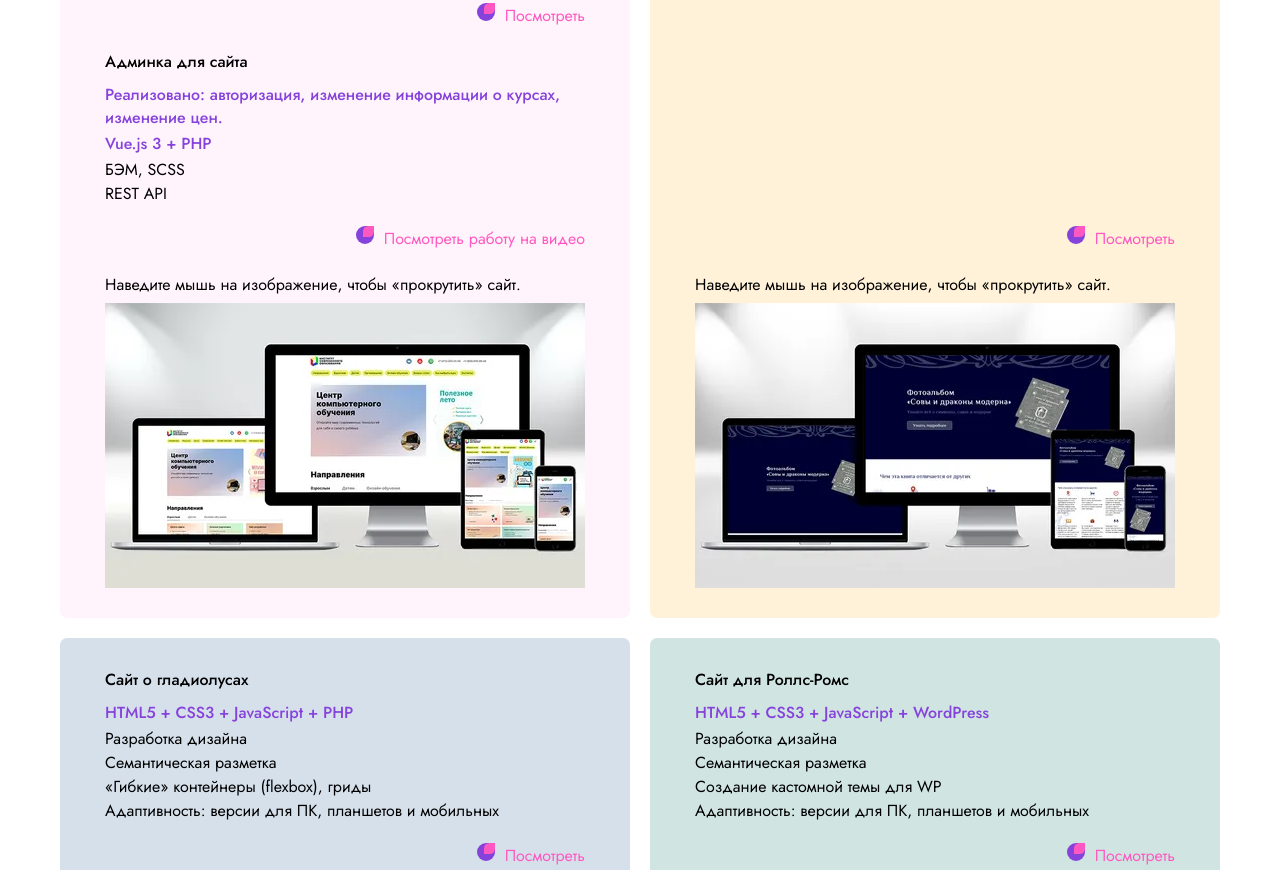
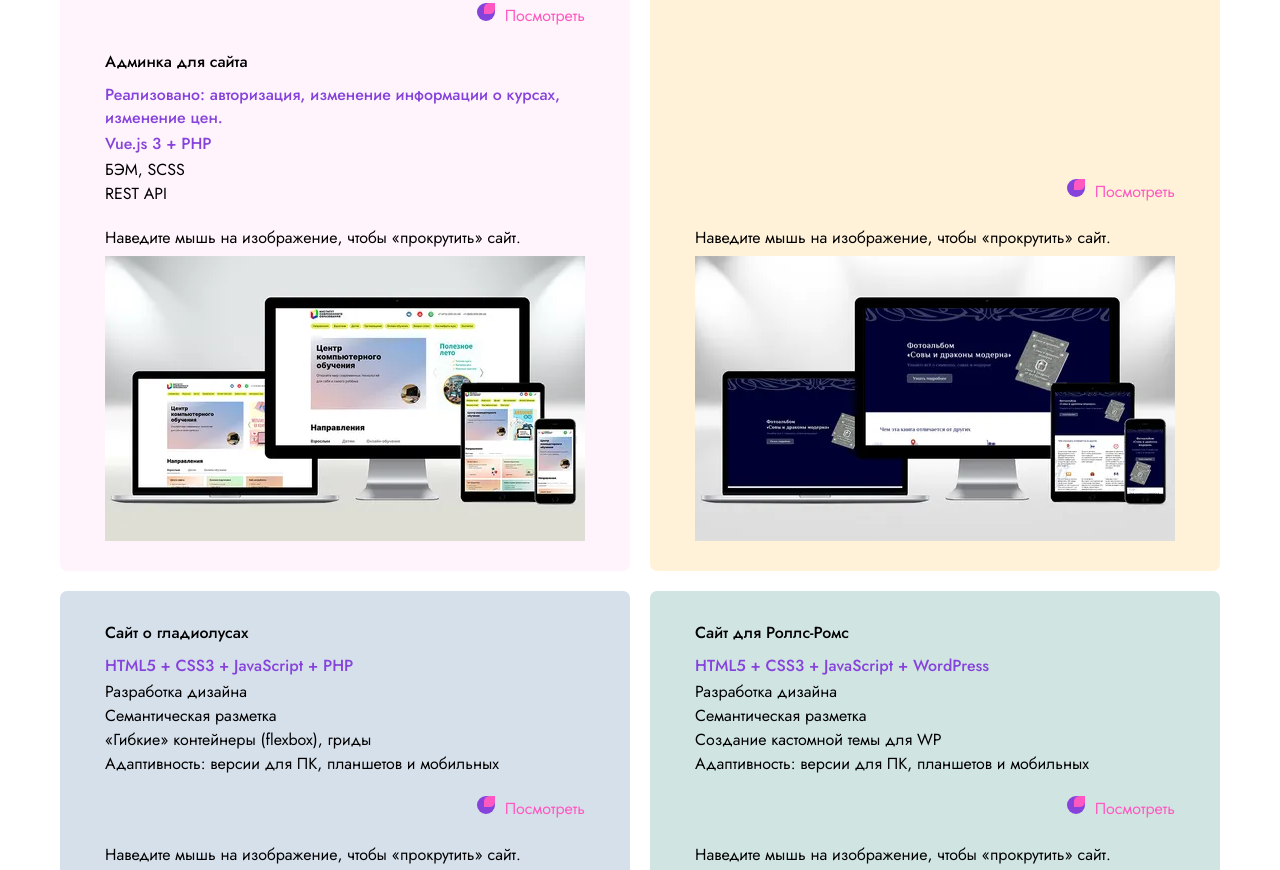
Before and after one commit to jumile/web-working, a plain HTML site: page index.html in a window 1280 px wide. Shown: the part 1151-2021 px from the top of the page. Drawn offline with Linux system fonts and the light colour scheme.

Commit message:
Удаляет видео админки

```diff
--- a/index.html
+++ b/index.html
@@ -88,10 +88,6 @@
               <li class="example__list-item">БЭМ, SCSS</li>
               <li class="example__list-item">REST API</li>
             </ul>
-            <a class="example__link link" href="images/video/adminka.webm" target="_blank" rel="noopener noreferrer">
-              <div class="logo link__logo"></div>
-              Посмотреть работу на&nbsp;видео
-            </a>
             <p class="example__note">Наведите мышь на изображение, чтобы «прокрутить» сайт.</p>
             <div class="example__animation-wrapper">
               <div class="example__main-picture">
```
